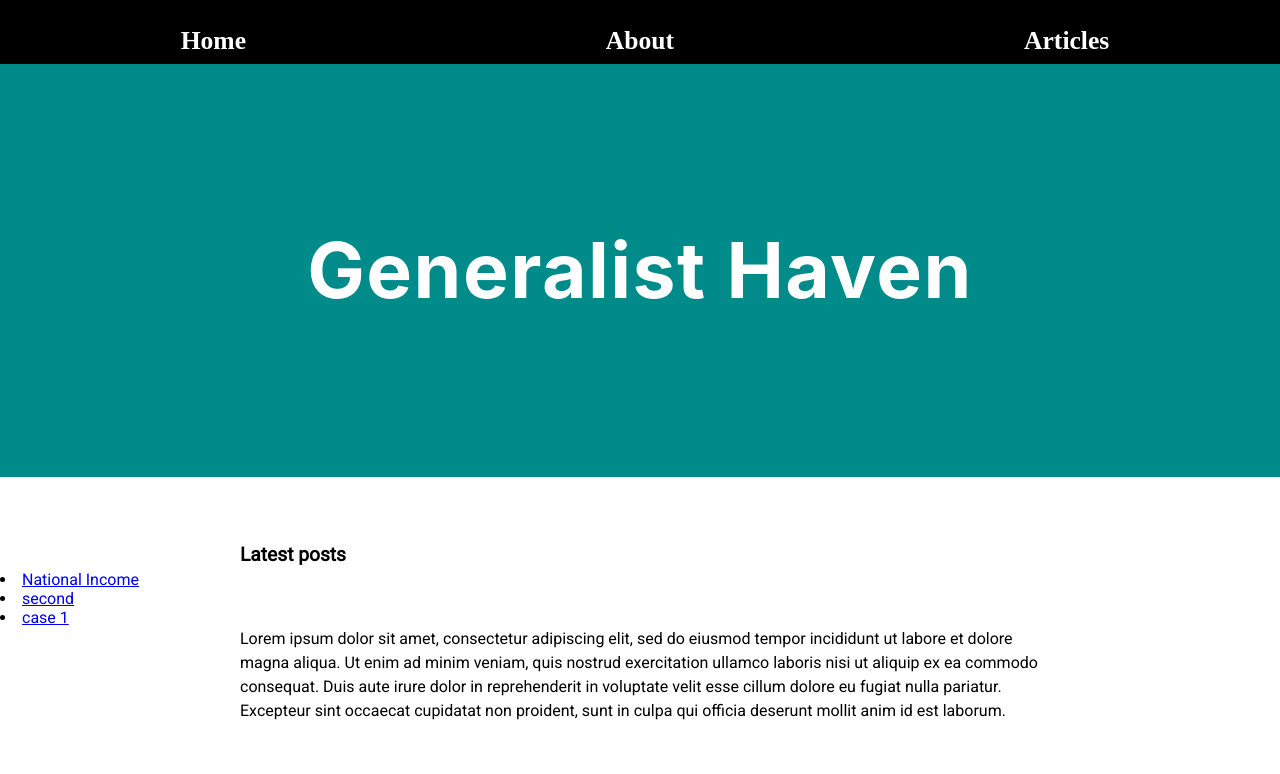
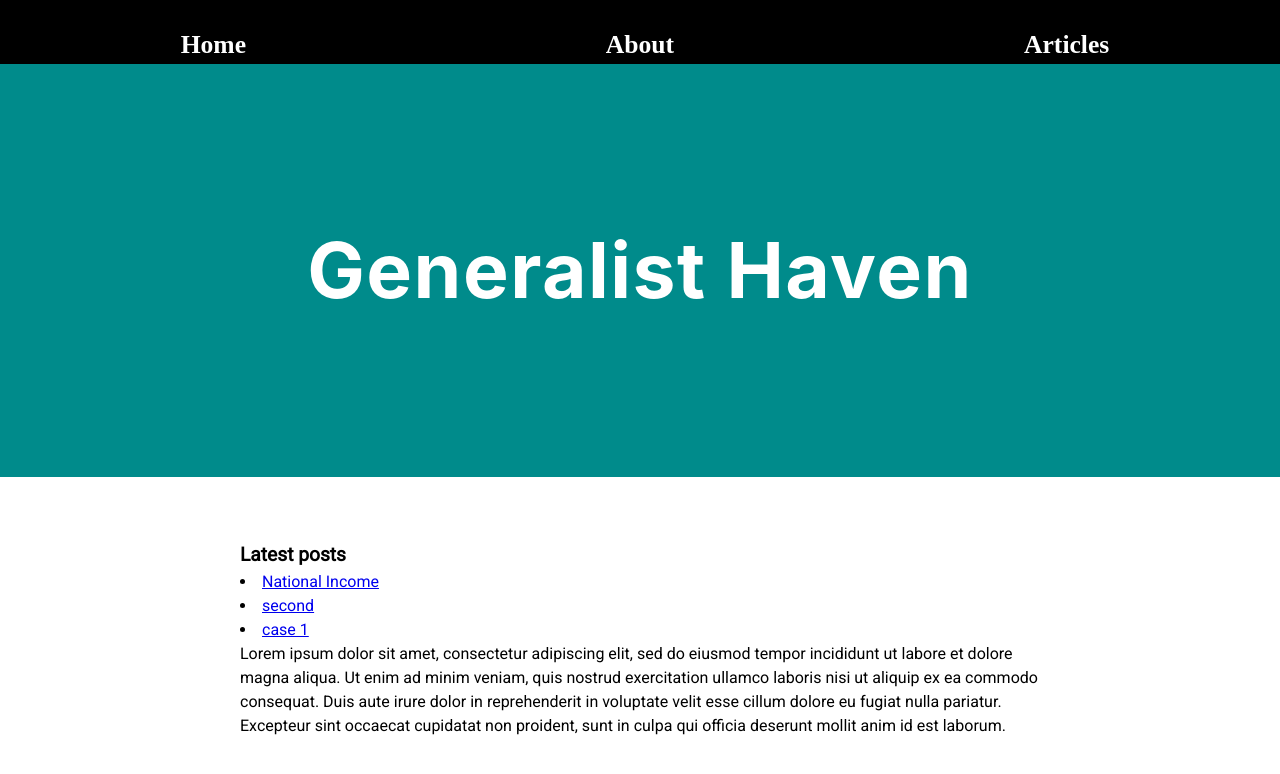
Before and after one commit to generalistsanctuary/generalistsanctuary.github.io, a Jekyll site: the page built from index.html, in a window 1280 px wide. Shown: the top 774 px of the page. Built offline with Jekyll 4.4.1, drawn with Linux system fonts in a browser that asks for light colours.

Commit message:
Update index.html

```diff
--- a/index.html
+++ b/index.html
@@ -30,6 +30,14 @@
     body{
         margin: 0 auto;
         font-family: 'Roboto', sans-serif;
+
+    }
+    li{
+      max-width:800px;
+      margin: 0 auto;
+      line-height: 1.5;
+      padding-left: 2%;
+      padding-right: 2%;
 
     }
     p{
```
